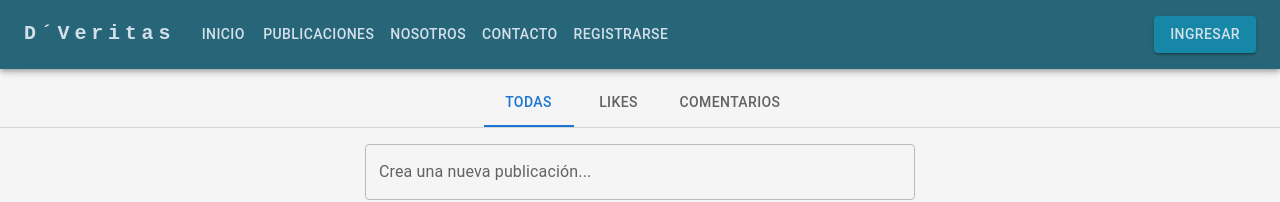
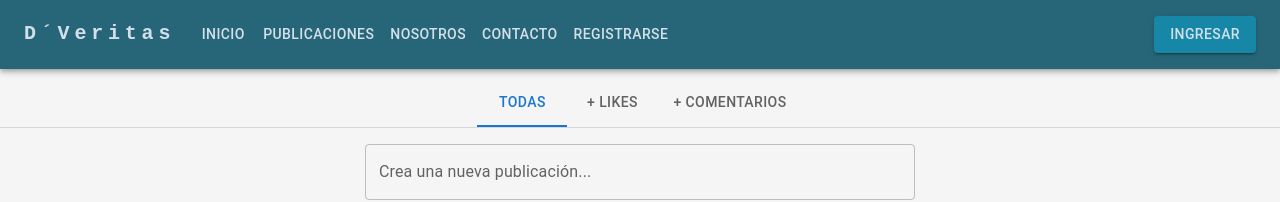
Before and after one commit to Emanuel-SO/DVeritas, a React (Create React App) app: page /publicaciones in a window 1280 px wide. Shown: the top 202 px of the page. Built offline with nearby package versions, Linux system fonts and the light colour scheme; the HTML template or start-up script is replaced by a standard one.

Commit message:
cambio titulos de tabs publicaciones

```diff
--- a/src/Components/Publicaciones/Filtros/Filtros.js
+++ b/src/Components/Publicaciones/Filtros/Filtros.js
@@ -33,8 +33,8 @@ export default function NavTabs() {
           {/* ----------------------------------------- Lista de opciones ----------------------------------------- */}
           <TabList aria-label='Tabs-example' onChange={handleChange} centered>{/* con el onchange se revisa que tab es la selecionada */}
             <Tab label='Todas' value='1'/>
-            <Tab label='Likes' value='2'/>
-            <Tab label='Comentarios' value='3'/>
+            <Tab label='+ Likes' value='2'/>
+            <Tab label='+ Comentarios' value='3'/>
           </TabList>
         </Box>
         {/* ----------------------------------------- Componente de formulario publicaciones ----------------------------------------- */}
```
